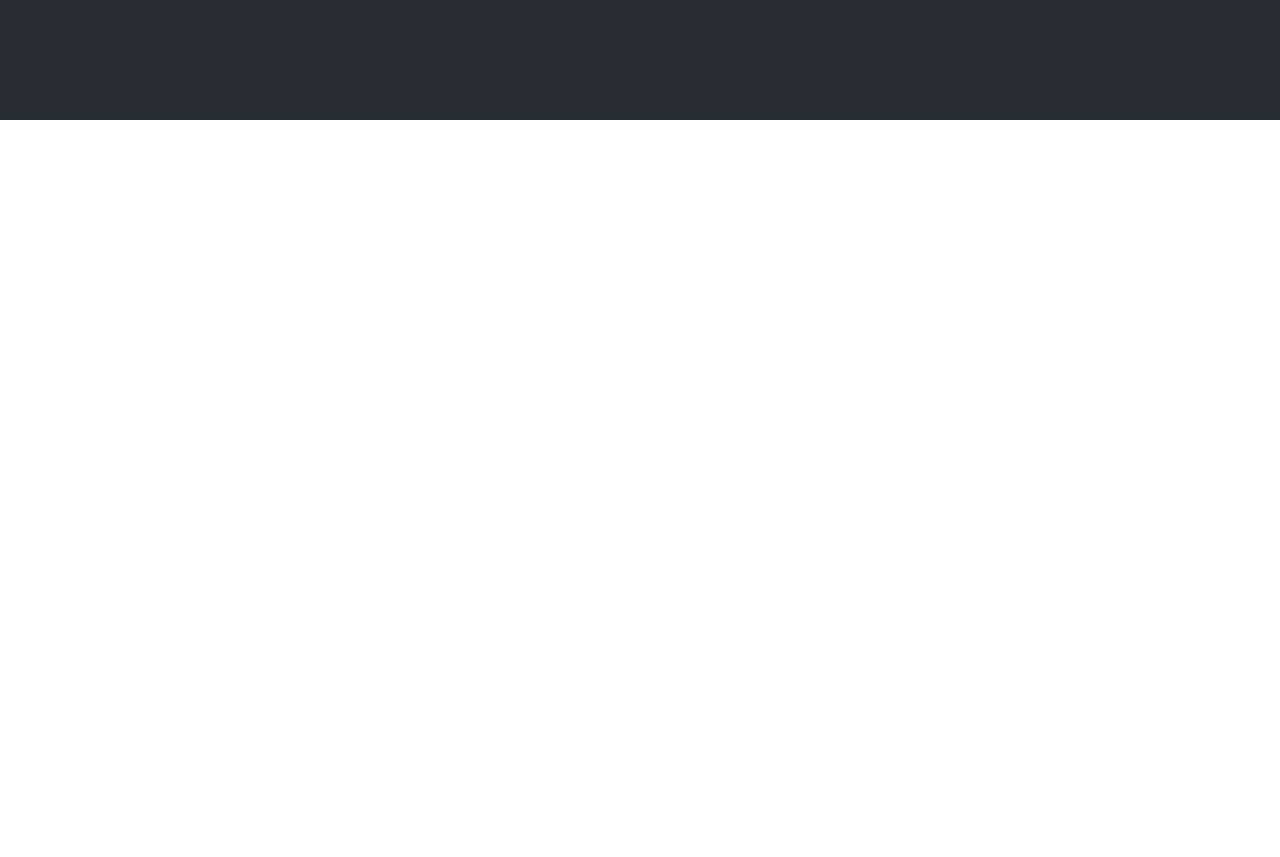
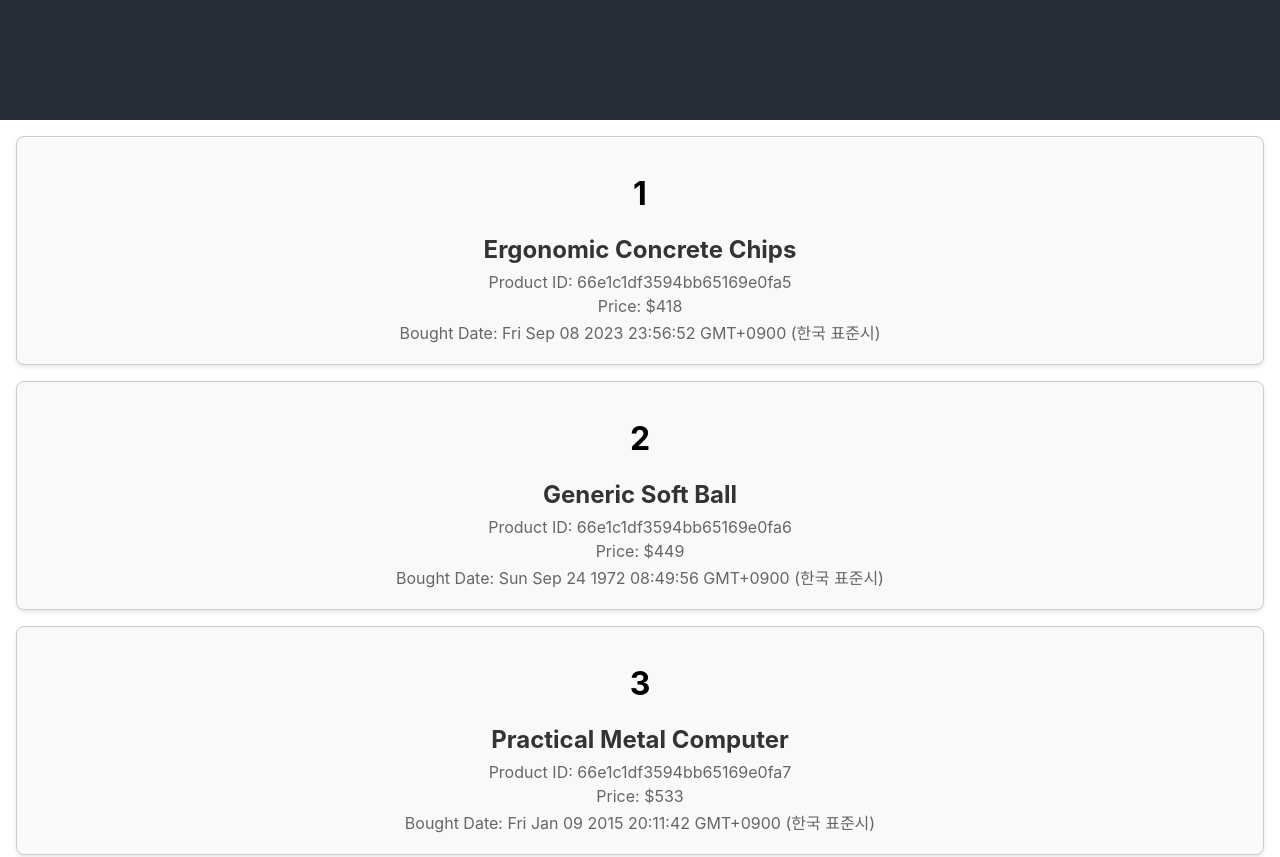
Before and after one commit to YeonSeong-Lee/wanted-pre-onboarding-fe-26, a React (Create React App) app in the folder infinite-scroll/: page / in a window 1280 px wide. Shown: the part 680-1537 px from the top of the page. Before the commit the page ends 800 px from the top, so only its background shows below. Built offline with nearby package versions, Linux system fonts and the light colour scheme.

Commit message:
feat: MockComponent 추가

```diff
--- a/infinite-scroll/src/App.tsx
+++ b/infinite-scroll/src/App.tsx
@@ -1,7 +1,6 @@
 import React from 'react';
 import './App.css';
-import MockComponent from './MockComponent.tsx';
-import { MockDataInterface, getMockData } from './getMockData.ts';
+import MockComponentContainer from './MockComponentContainer.tsx';
 
 
 const App= () => {
@@ -11,6 +10,7 @@ const App= () => {
       <header className="App-header">
         <h1>Infinite Scroll</h1>
       </header>
+      <MockComponentContainer />
     </div>
   );
 }
--- a/infinite-scroll/src/MockComponent.tsx
+++ b/infinite-scroll/src/MockComponent.tsx
@@ -3,9 +3,10 @@ import './MockComponent.css';
 import { MockDataInterface } from './getMockData';
 
 
-const MockComponent: React.FC<{ data: MockDataInterface }> = ({ data }) => {
+const MockComponent: React.FC<{ data: MockDataInterface, index: number}> = ({ data, index }) => {
     return (
         <div className="mock-component">
+            <h1>{index + 1}</h1>
             <h2 className="product-name">{data.productName}</h2>
             <p className="product-id">Product ID: {data.productId}</p>
             <p className="price">Price: ${data.price}</p>
--- /dev/null
+++ b/infinite-scroll/src/MockComponentContainer.tsx
@@ -0,0 +1,43 @@
+import React, { useState, useEffect, useRef } from 'react';
+import MockComponent from './MockComponent.tsx';
+import { MockDataInterface, getMockData } from './getMockData.ts';
+
+const MockComponentContainer: React.FC = () => {
+    const [data, setData] = useState<MockDataInterface[]>([]);
+    const [page, setPage] = useState(1);
+    const endFlag = useRef(false);
+
+    useEffect(() => {
+        const fetchData = async() => {
+            if (endFlag.current === true) {
+                alert('No more data to load');
+                return;
+            }
+            const { datas, isEnd } = await getMockData(page);
+            endFlag.current = isEnd;
+            setData(prevData => [...prevData, ...datas]);
+        };
+
+        fetchData();
+    }, []);
+
+    const handleScroll = () => {
+        if (window.innerHeight + document.documentElement.scrollTop !== document.documentElement.offsetHeight) return;
+        setPage(prevPage => prevPage + 1);
+    };
+
+    useEffect(() => {
+        window.addEventListener('scroll', handleScroll);
+        return () => window.removeEventListener('scroll', handleScroll);
+    }, []);
+
+    return (
+        <div className="mock-component-container">
+            {data.map((item, index) => (
+                <MockComponent key={index} data={item} index={index} />
+            ))}
+        </div>
+    );
+};
+
+export default MockComponentContainer;
```
